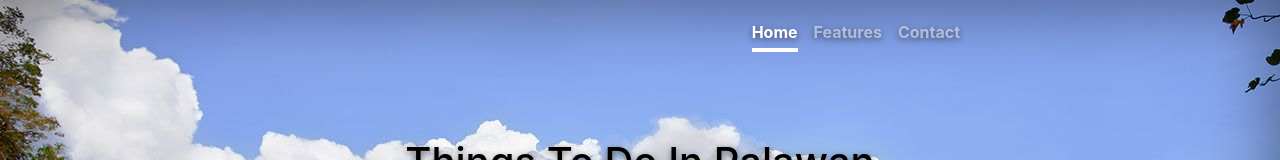
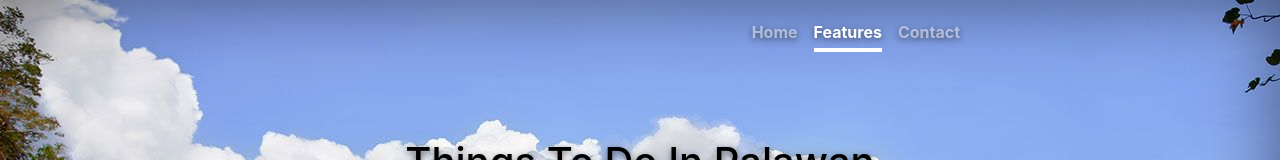
Before and after one commit to Broghanz/Travel_guide, a plain HTML site: page features.html in a window 1280 px wide. Shown: the top 160 px of the page. Drawn offline with nearby package versions, Linux system fonts and the light colour scheme.

Commit message:
made the features link active on features page

```diff
--- a/features.html
+++ b/features.html
@@ -20,8 +20,8 @@
       <header class="masthead mb-auto">
         <div class="inner">
           <nav class="nav nav-masthead justify-content-center">
-            <a class="nav-link active" href="index.html">Home</a>
-            <a class="nav-link" href="features.html">Features</a> <!-- Features page with different activities to do while there? -->
+            <a class="nav-link" href="index.html">Home</a>
+            <a class="nav-link active" href="features.html">Features</a> <!-- Features page with different activities to do while there? -->
             <a class="nav-link" href="#">Contact</a> <!-- Might make a drop down menu and an about the author page for each of us -->
           </nav>
         </div>
```
